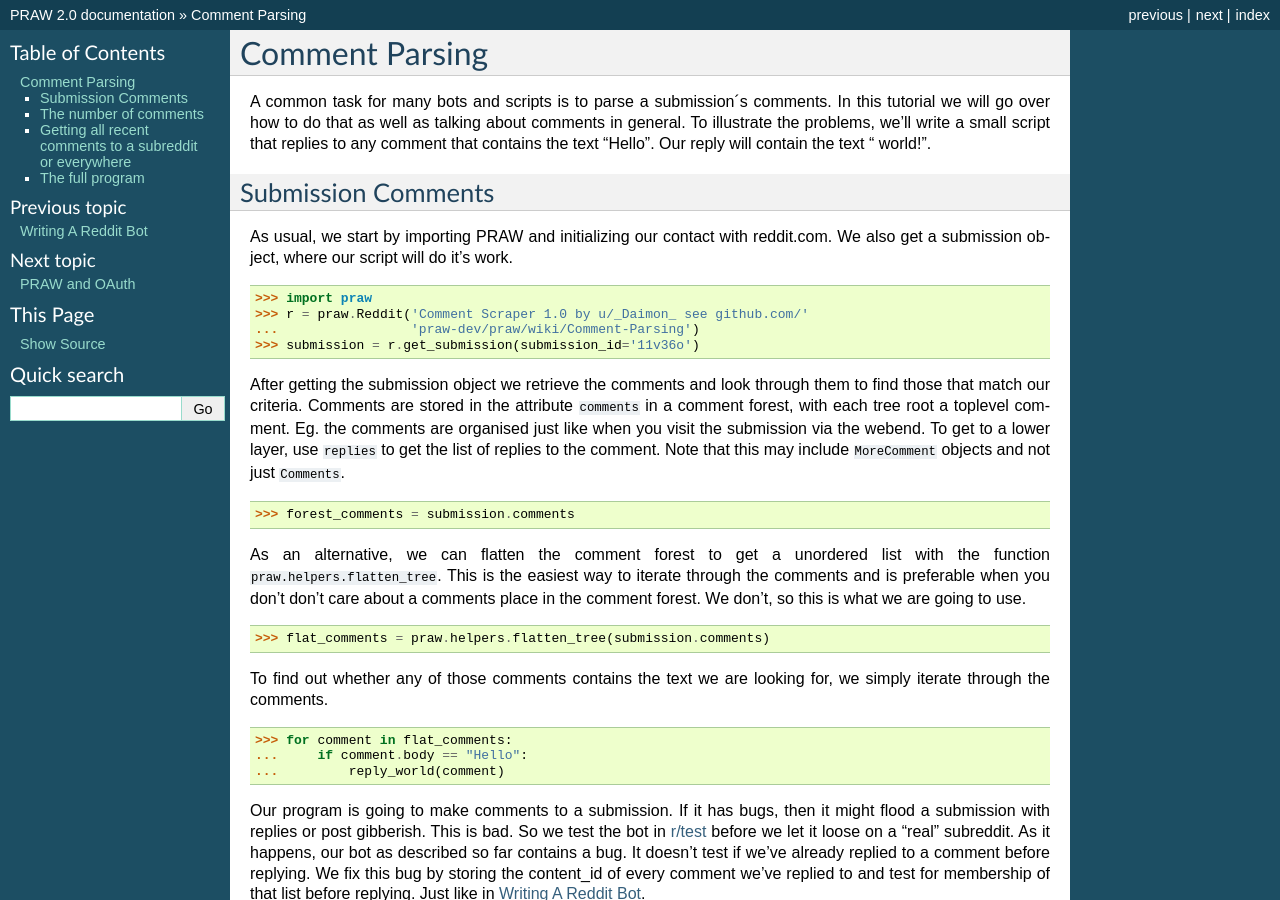
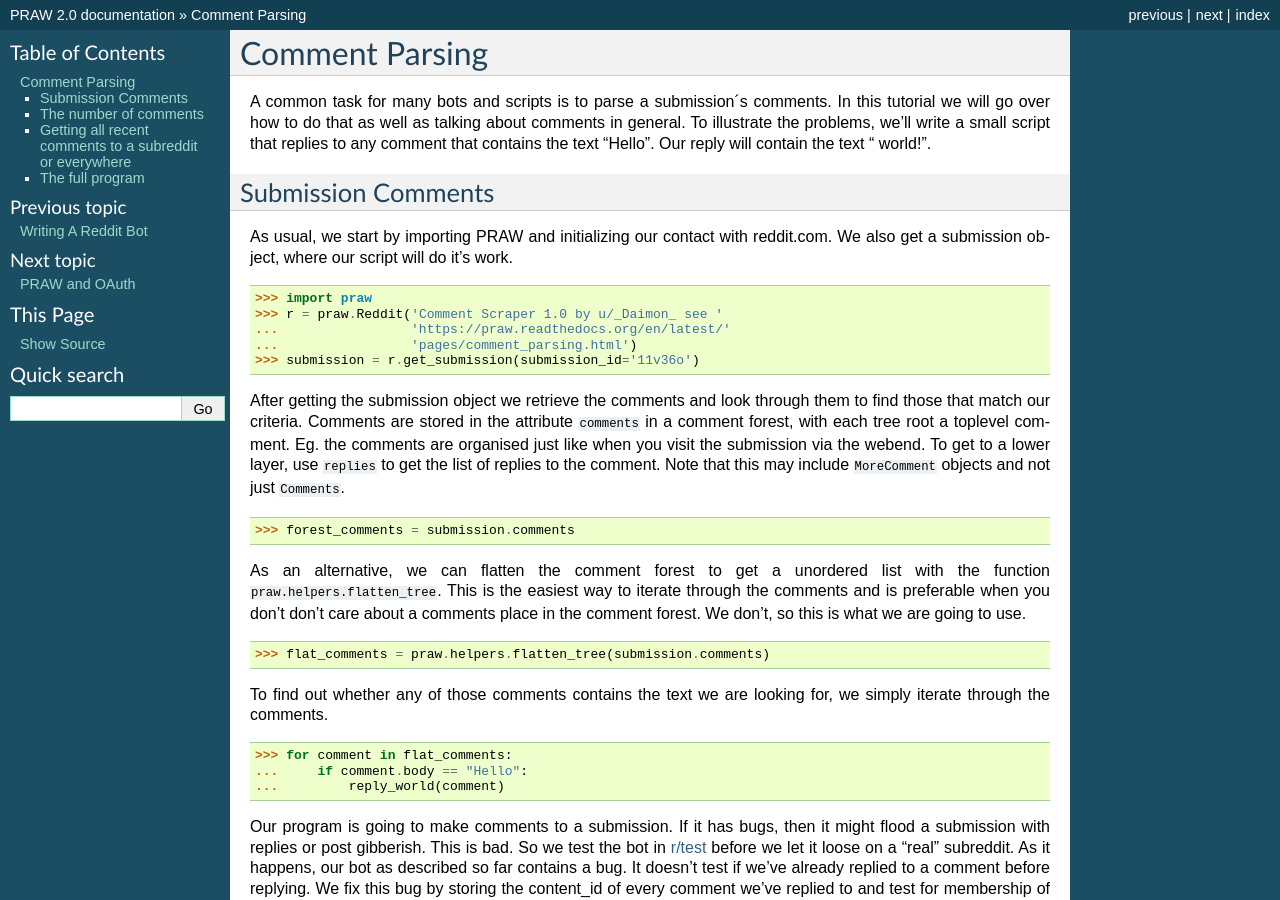
Before and after one commit to praw-dev/praw, a Sphinx documentation site: the page built from docs/pages/comment_parsing.rst, in a window 1280 px wide and 900 px high. Built offline with Sphinx 7.4.7, drawn with Linux system fonts in a browser that asks for light colours; some of the changed text lies outside the part shown.

Commit message:
Update explicit links from github wiki to RTD

```diff
--- a/docs/pages/comment_parsing.rst
+++ b/docs/pages/comment_parsing.rst
@@ -17,8 +17,9 @@ reddit.com. We also get a submission object, where our script will do it's
 work.
 
 >>> import praw
->>> r = praw.Reddit('Comment Scraper 1.0 by u/_Daimon_ see github.com/'
-...                 'praw-dev/praw/wiki/Comment-Parsing')
+>>> r = praw.Reddit('Comment Scraper 1.0 by u/_Daimon_ see '
+...                 'https://praw.readthedocs.org/en/latest/'
+...                 'pages/comment_parsing.html')
 >>> submission = r.get_submission(submission_id='11v36o')
 
 After getting the submission object we retrieve the comments and look through
@@ -108,8 +109,9 @@ The full program
 
     import praw
 
-    r = praw.Reddit('Comment Scraper 1.0 by u/_Daimon_ see github.com/'
-                    'praw-dev/praw/wiki/Comment-Parsing')
+    r = praw.Reddit('Comment Scraper 1.0 by u/_Daimon_ see '
+                    'https://praw.readthedocs.org/en/latest/'
+                    'pages/comment_parsing.html')
     r.login('bot_username', 'bot_password')
     submission = r.get_submission(submission_id='11v36o')
     flat_comments = praw.helpers.flatten_tree(submission.comments_flat)
--- a/docs/pages/oauth.rst
+++ b/docs/pages/oauth.rst
@@ -50,7 +50,8 @@ object with a clear and descriptive useragent that follows the `api rules
 
     >>> import praw
     >>> r = praw.Reddit('OAuth testing example by u/_Daimon_ ver 0.1 see '
-    ...                 'github.com/praw-dev/praw/wiki/OAuth for source')
+    ...                 'https://praw.readthedocs.org/en/latest/'
+    ...                 'pages/oauth.html for source')
 
 Next we set the app info to match what we got in step 1.
 
@@ -202,7 +203,8 @@ the screen.
 
     if __name__ == '__main__':
         r = praw.Reddit('OAuth Webserver example by u/_Daimon_ ver 0.1. See '
-                        'github.com/praw-dev/praw/wiki/OAuth for more info.')
+                        'https://praw.readthedocs.org/en/latest/'
+                        'pages/oauth.html for more info.')
         r.set_oauth_app_info(CLIENT_ID, CLIENT_SECRET, REDIRECT_URL)
         app.run(debug=True, port=65010)
 
```
Also changed, not shown: docs/pages/writing_a_bot.rst (+4 -4 lines).
